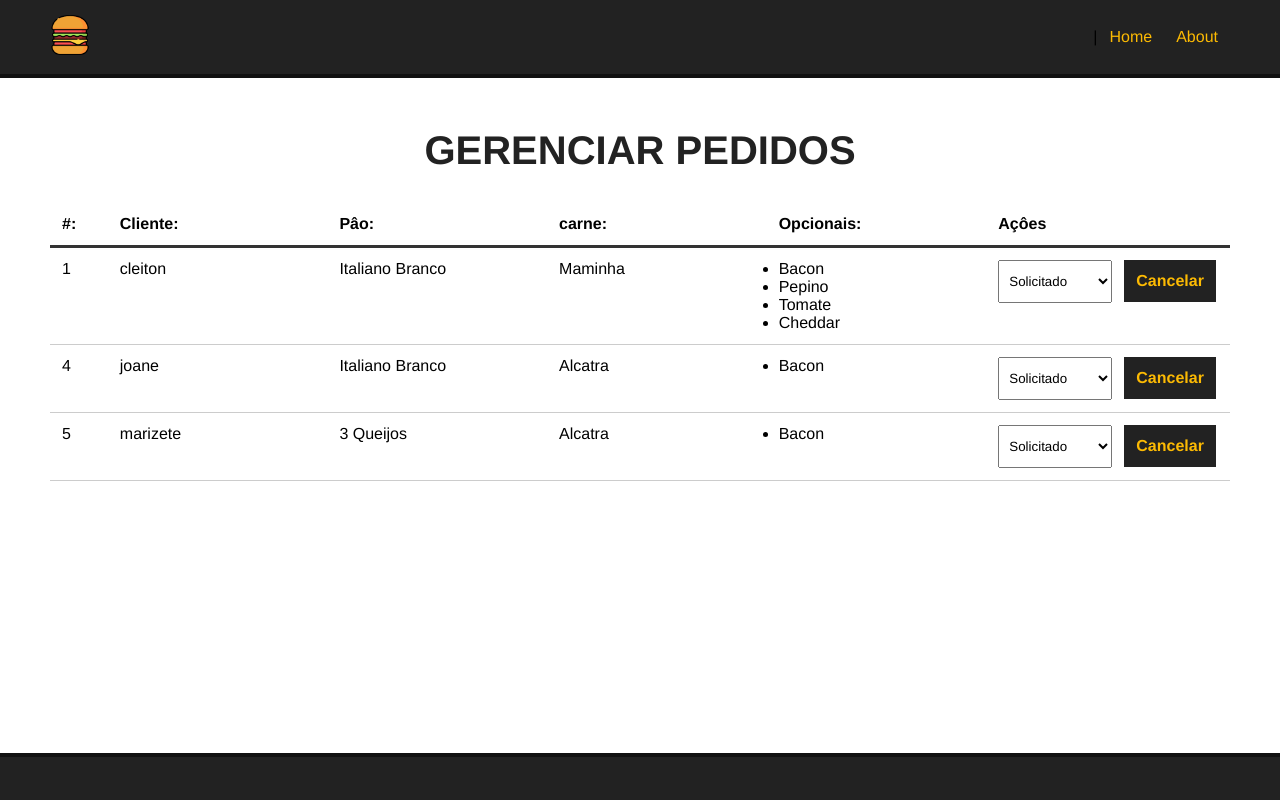
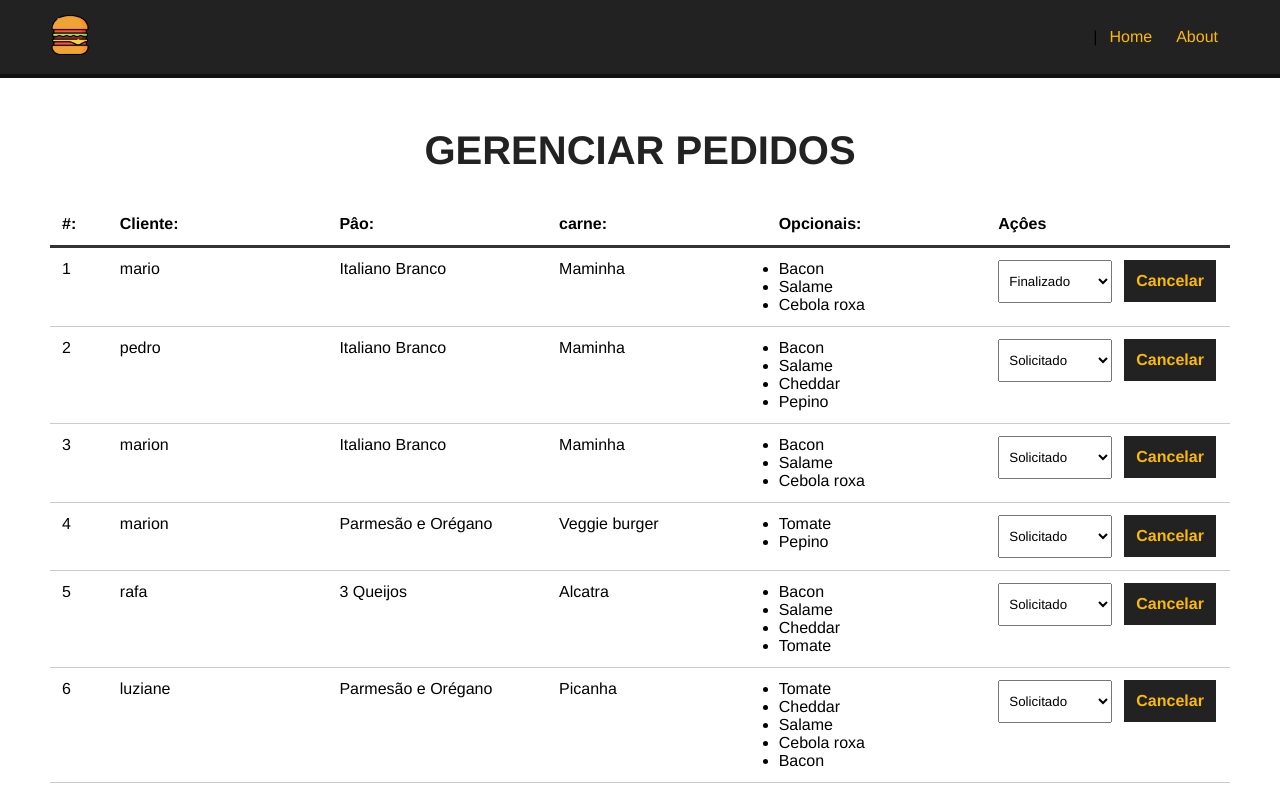
Before and after one commit to cleitonBarros/Makeyouburger, a Vue app in the folder myb/: page /pedidos in a window 1280 px wide. Shown: the top 800 px of the page. Built offline with nearby package versions, Linux system fonts and the light colour scheme; data requests are answered from the project's data file.

Commit message:
final commit

```diff
--- a/myb/db/db.json
+++ b/myb/db/db.json
@@ -79,37 +79,79 @@
   ],
   "burgers": [
     {
-      "nome": "cleiton",
+      "nome": "mario",
       "carne": "Maminha",
       "pao": "Italiano Branco",
       "opcionais": [
         "Bacon",
-        "Pepino",
-        "Tomate",
-        "Cheddar"
+        "Salame",
+        "Cebola roxa"
       ],
-      "status": "solicitado",
+      "status": "Finalizado",
       "id": 1
     },
     {
-      "nome": "joane",
-      "carne": "Alcatra",
+      "nome": "pedro",
+      "carne": "Maminha",
       "pao": "Italiano Branco",
       "opcionais": [
-        "Bacon"
+        "Bacon",
+        "Salame",
+        "Cheddar",
+        "Pepino"
+      ],
+      "status": "solicitado",
+      "id": 2
+    },
+    {
+      "nome": "marion",
+      "carne": "Maminha",
+      "pao": "Italiano Branco",
+      "opcionais": [
+        "Bacon",
+        "Salame",
+        "Cebola roxa"
+      ],
+      "status": "solicitado",
+      "id": 3
+    },
+    {
+      "nome": "marion",
+      "carne": "Veggie burger",
+      "pao": "Parmesão e Orégano",
+      "opcionais": [
+        "Tomate",
+        "Pepino"
       ],
       "status": "solicitado",
       "id": 4
     },
     {
-      "nome": "marizete",
+      "nome": "rafa",
       "carne": "Alcatra",
       "pao": "3 Queijos",
       "opcionais": [
+        "Bacon",
+        "Salame",
+        "Cheddar",
+        "Tomate"
+      ],
+      "status": "solicitado",
+      "id": 5
+    },
+    {
+      "nome": "luziane",
+      "carne": "Picanha",
+      "pao": "Parmesão e Orégano",
+      "opcionais": [
+        "Tomate",
+        "Cheddar",
+        "Salame",
+        "Cebola roxa",
         "Bacon"
       ],
       "status": "solicitado",
-      "id": 5
+      "id": 6
     }
   ]
 }
--- a/myb/src/components/BugerForm.vue
+++ b/myb/src/components/BugerForm.vue
@@ -90,7 +90,7 @@ import Message from './Message.vue';
                 this.nome="",
                 this.carne="",
                 this.pao="",
-                this.opcionais=""
+                this.opcionais=[]
             }
         },
         mounted(){
--- a/myb/src/components/Dashboard.vue
+++ b/myb/src/components/Dashboard.vue
@@ -1,5 +1,6 @@
 <template>
     <div id="burger-table">
+        <Message :msg="msg" v-show="msg"/>
         <div>
             <div id="burguer-table-heading">
                 <div class="order-id">#:</div>
@@ -22,25 +23,31 @@
                     </ul>
                 </div>
                 <div>
-                    <select name="status" class="status">
-                        <option v-for="s in status" :key="s.id" value="s.tipo" :selected="burger.status === s.tipo"
+                    <select name="status" class="status" @change="$event=>updateBurger($event, burger.id)">
+                        <option v-for="s in status" :key="s.id" :value="s.tipo" :selected="burger.status === s.tipo"
                         >{{ s.tipo }}</option>
                     </select>
-                    <button class="delete-btn" @click="deleteBurger(burger.id)">Cancelar</button>
+                    <button  class="delete-btn" @click="deleteBurger(burger.id)" >Cancelar</button>
                 </div>
             </div>
         </div>
     </div>
 </template>
 <script>
+    import Message from './Message.vue'
     export default {
         name: "Dashboard",
         data(){
             return{
                 burger_Id:null,
                 burgers: null,
-                status: []
+                status: [],
+                msg: null,
+                disabled: true,
             }
+        },
+        components:{
+            Message,
         },
         methods:{
             async getBurger(){
@@ -60,7 +67,28 @@
                 const req = await fetch(`http://localhost:3000/burgers/${id}`,{
                     method: "DELETE"
                 })
+
+                const res = await req.json()
+                this.msg = `pedido removido com sucesso`
+                setTimeout(()=> this.msg=" " , 3000)
                 this.getBurger()
+            },
+            async updateBurger(event, id){
+                const option = event.target.value
+                const dataJson = JSON.stringify({status: option})
+
+                const req = await fetch(`http://localhost:3000/burgers/${id}`,{
+                    method: "PATCH",
+                    headers:{"Content-Type":"application/json"},
+                    body: dataJson
+                })
+
+                const res = await req.json()
+
+                this.msg =`pedido Nº ${res.id} foi atualizado para ${res.status}`
+
+                setTimeout(() => this.msg = "",3000)
+
             }
         },
         mounted(){
```
